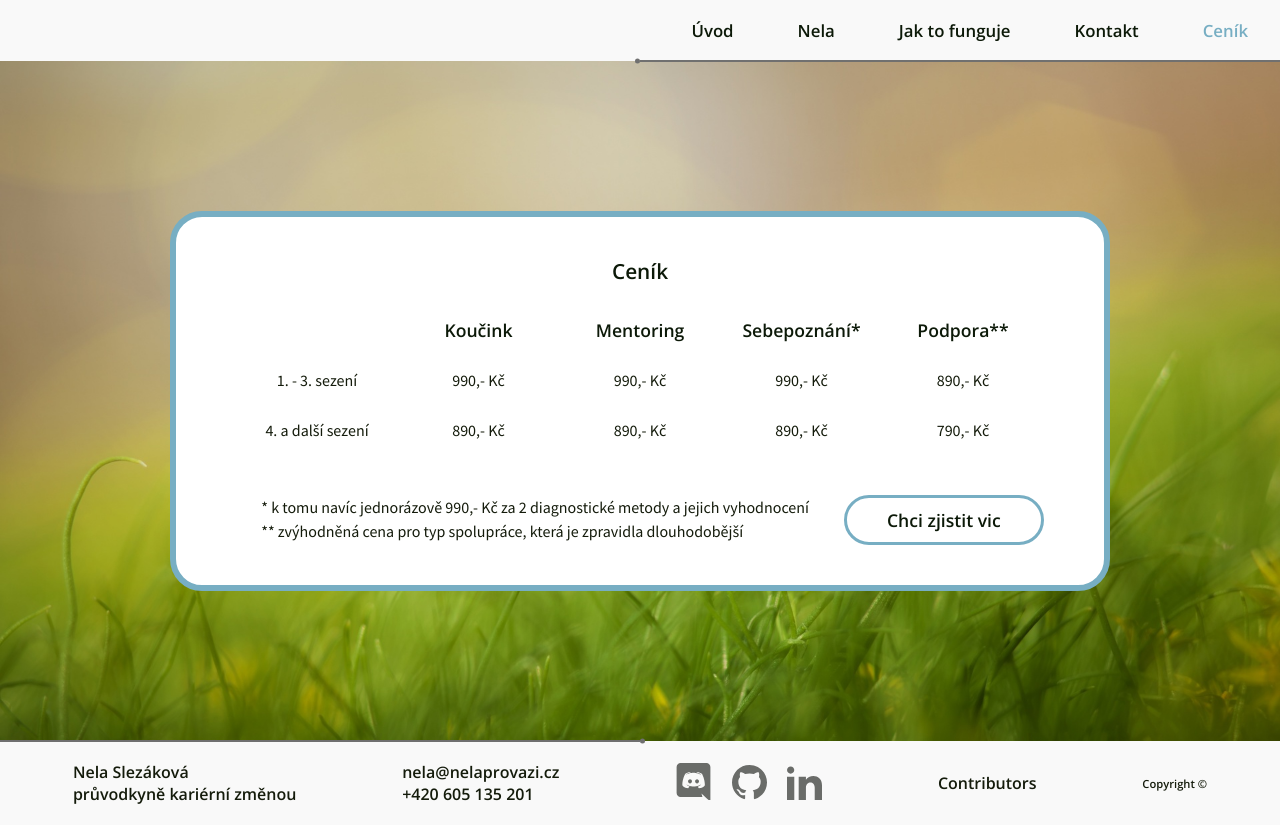
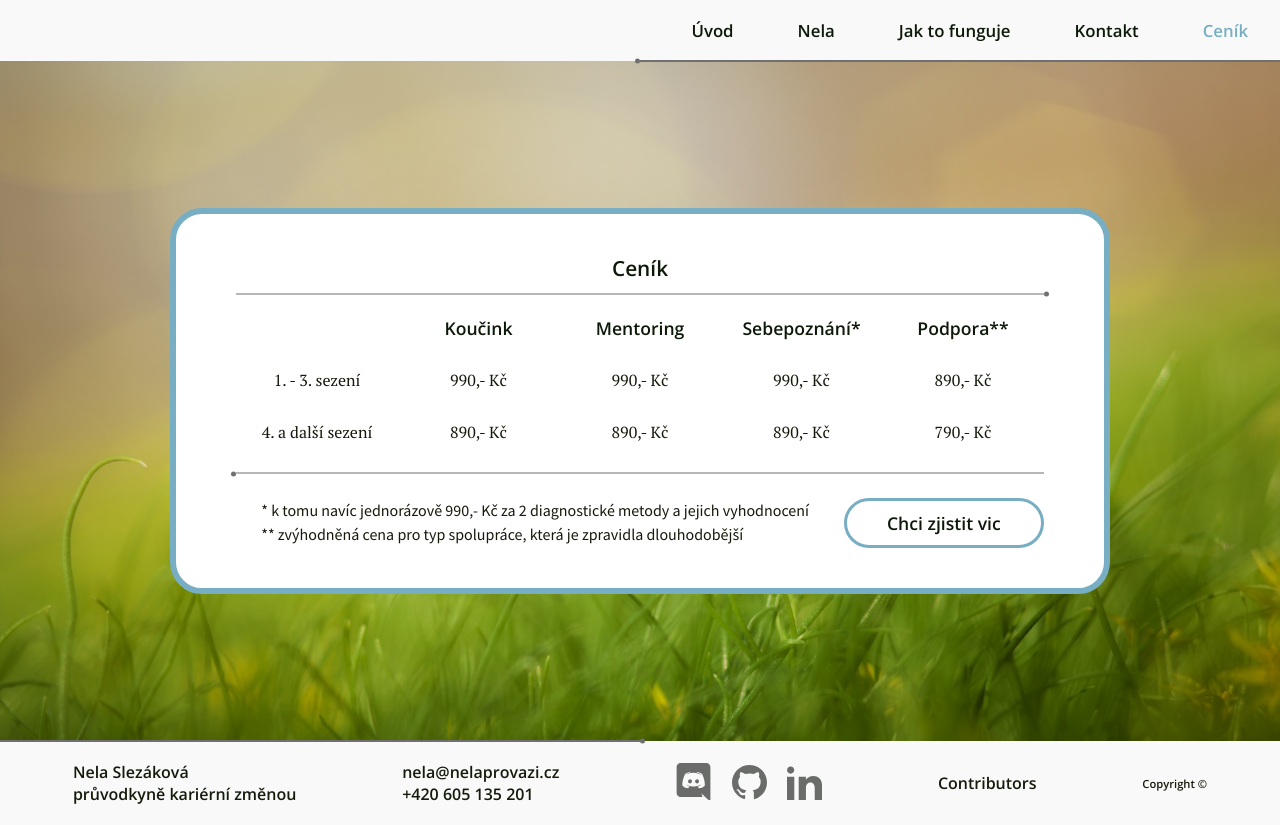
Before and after one commit to NelliaS/personal-webpage, a Next.js app: page /cenik in a window 1280 px wide. Built offline with nearby package versions, Linux system fonts and the light colour scheme.

Commit message:
cenik desktop - completed

```diff
--- a/src/styles/cenik.module.css
+++ b/src/styles/cenik.module.css
@@ -1,3 +1,5 @@
+@import url('https://fonts.googleapis.com/css2?family=PT+Serif&display=swap');
+
 .content{
     position: relative;
     background-image: url("../../public/images/cenik.jpg");
@@ -25,6 +27,7 @@
     grid-template-rows: repeat(3, 1fr);
     margin-bottom: 20px;
 }
+
 .griditem1{
     grid-column: 2 / 3;
     grid-row: 1 / 2;
@@ -98,6 +101,7 @@
 
 .gridwrapper p{
     padding: 15px;
+    font-family: 'PT Serif', serif;
 }
 
 .flexwrapper{
@@ -136,3 +140,62 @@
     font-size: 1.1rem;
     padding: 10px 0px
 }
+ /* BLACK LINES WITH DOTS */
+
+ .titlewrapper{
+     position: relative;
+ }
+
+ .titlewrapper::before{
+    content: "";
+    display: block;
+    position: absolute;
+    width: 100%;
+    top: 80px;
+    left: 0px;
+    border-top: 1px solid #707070;
+    transform: translateY(-50%);
+ }
+ .titlewrapper ::after{
+    content: "";
+    display: block;
+    position: absolute;
+    width: 1px;
+    height: 1px;
+    background-color: #707070;
+    border: 2px solid #707070;
+    border-radius: 50%;
+    top: 80px;
+    left: 100%;
+    transform: translateY(-50%);
+ }
+
+ .flexwrapper{
+     position: relative;
+ }
+
+  .flexwrapper::before {
+    content: "";
+    display: block;
+    position: absolute;
+    width: 100%;
+    bottom: 115px;
+    right: 0px;
+    z-index: 3;
+    border-top: 1px solid #707070;
+    transform: translateY(50%);
+  }
+
+  .flexwrapper::after {
+    content: "";
+    display: block;
+    position: absolute;
+    width: 1px;
+    height: 1px;
+    background-color: #707070;
+    border: 2px solid #707070;
+    border-radius: 50%;
+    bottom: 114.25px;
+    right: 100%;
+    transform: translateY(50%);
+  }
```
